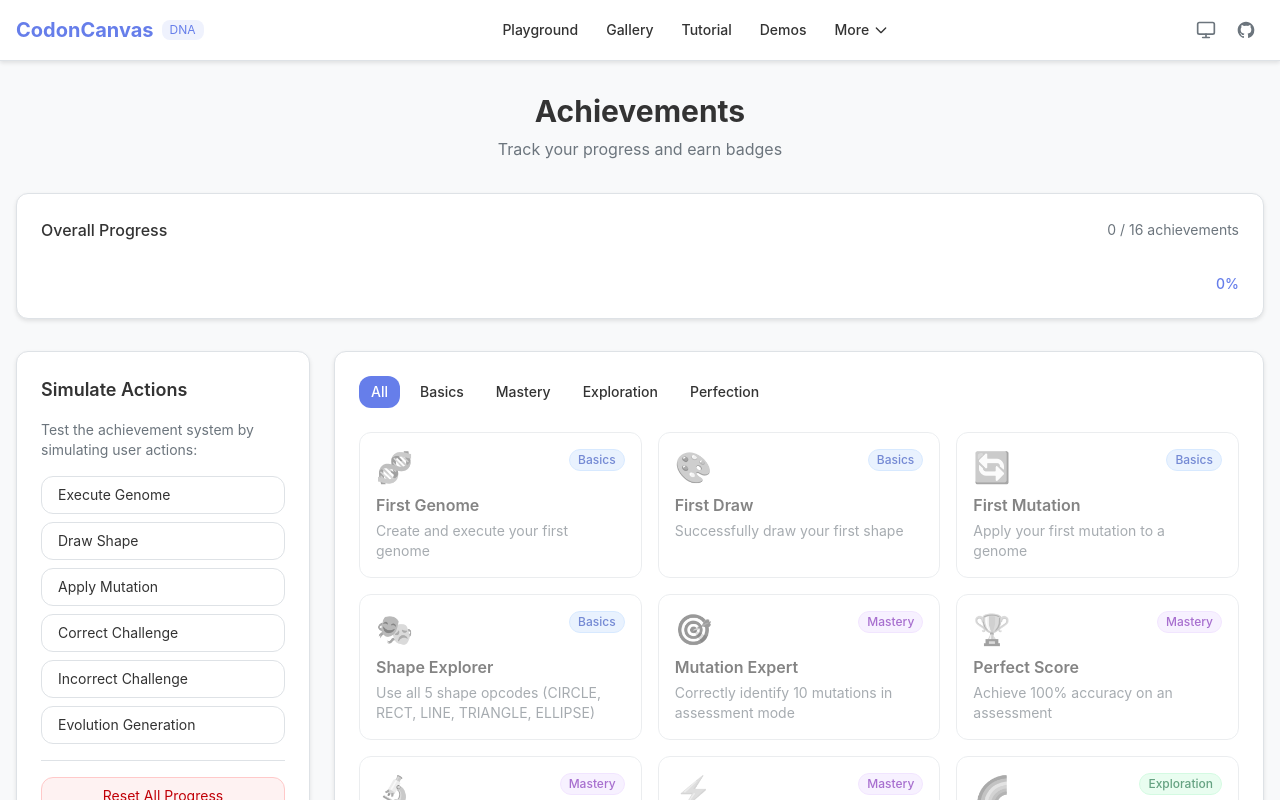
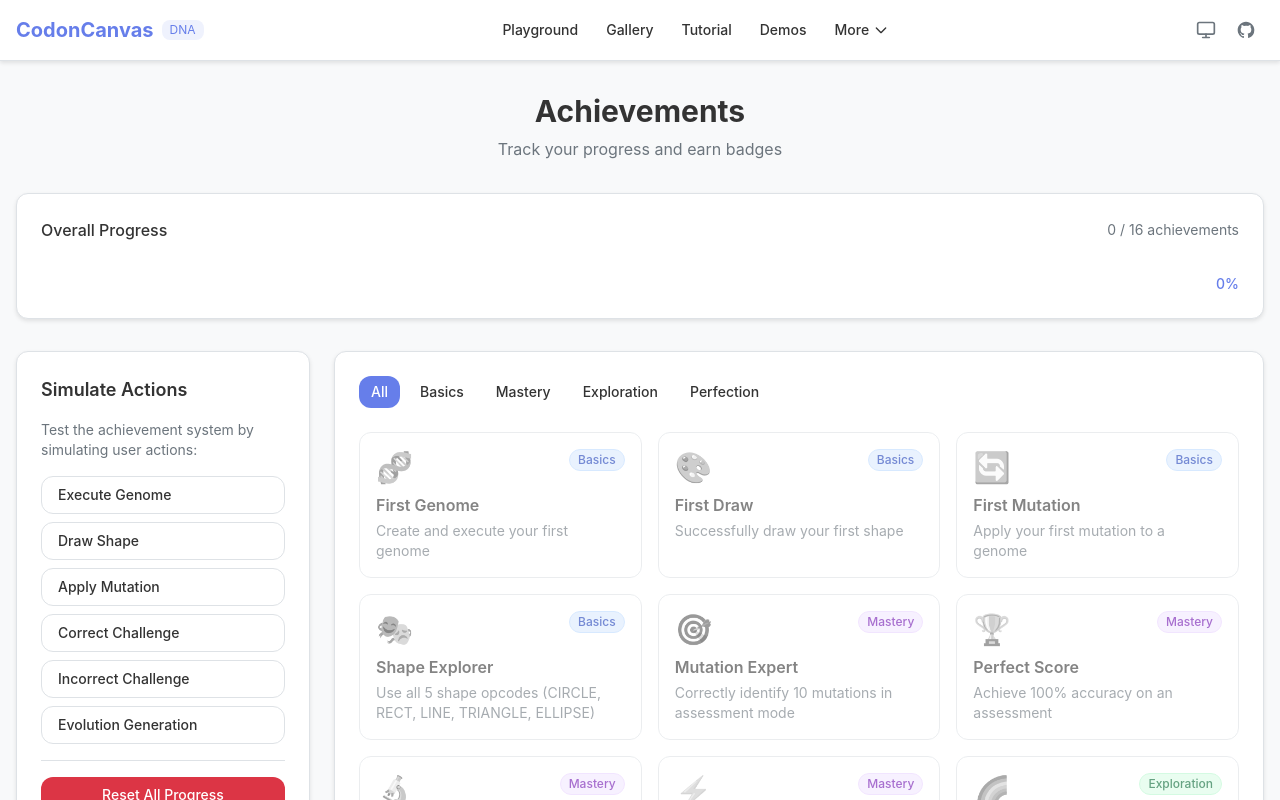
Before and after one commit to kjanat/codoncanvas, a React (Vite) app: page /demos/achievements in a window 1280 px wide. Shown: the top 800 px of the page. Built offline with nearby package versions, Linux system fonts and the light colour scheme.

Commit message:
refactor(AchievementsDemo): use shared Button, Card, PageContainer, PageHeader

```diff
--- a/src/pages/demos/AchievementsDemo.tsx
+++ b/src/pages/demos/AchievementsDemo.tsx
@@ -1,4 +1,8 @@
 import { useCallback, useEffect, useState } from "react";
+import { Button } from "@/components/Button";
+import { Card } from "@/components/Card";
+import { PageContainer } from "@/components/PageContainer";
+import { PageHeader } from "@/components/PageHeader";
 import {
   type Achievement,
   type AchievementCategory,
@@ -21,6 +25,15 @@ const CATEGORY_COLORS: Record<AchievementCategory, string> = {
   perfection: "bg-amber-100 text-amber-800 border-amber-200",
 };
 
+function StatCard({ label, value }: { label: string; value: number }) {
+  return (
+    <div className="rounded-lg bg-surface p-4 text-center">
+      <div className="text-2xl font-bold text-primary">{value}</div>
+      <div className="mt-1 text-xs text-text-muted">{label}</div>
+    </div>
+  );
+}
+
 export default function AchievementsDemo() {
   const [engine] = useState(() => new AchievementEngine());
   const [stats, setStats] = useState<PlayerStats>(() => engine.getStats());
@@ -40,7 +53,6 @@ export default function AchievementsDemo() {
     setUnlocked(engine.getUnlockedAchievements());
   }, [engine]);
 
-  // Check for new achievements after any action
   const checkNewAchievements = useCallback(
     (newlyUnlocked: Achievement[]) => {
       if (newlyUnlocked.length > 0) {
@@ -52,27 +64,23 @@ export default function AchievementsDemo() {
     [refreshState],
   );
 
-  // Simulate various actions
   const simulateGenomeExecution = () => {
     const opcodes = ["CIRCLE", "RECT", "COLOR", "LINE", "TRIANGLE"];
     const randomOpcodes = Array.from(
       { length: Math.floor(Math.random() * 5) + 1 },
       () => opcodes[Math.floor(Math.random() * opcodes.length)],
     );
-    const newAchievements = engine.trackGenomeExecuted(randomOpcodes);
-    checkNewAchievements(newAchievements);
+    checkNewAchievements(engine.trackGenomeExecuted(randomOpcodes));
   };
 
   const simulateShapeDraw = () => {
     const shapes = ["CIRCLE", "RECT", "LINE", "TRIANGLE", "ELLIPSE"];
     const shape = shapes[Math.floor(Math.random() * shapes.length)];
-    const newAchievements = engine.trackShapeDrawn(shape);
-    checkNewAchievements(newAchievements);
+    checkNewAchievements(engine.trackShapeDrawn(shape));
   };
 
   const simulateMutation = () => {
-    const newAchievements = engine.trackMutationApplied();
-    checkNewAchievements(newAchievements);
+    checkNewAchievements(engine.trackMutationApplied());
   };
 
   const simulateChallenge = (correct: boolean) => {
@@ -85,13 +93,11 @@ export default function AchievementsDemo() {
       "deletion",
     ];
     const type = types[Math.floor(Math.random() * types.length)];
-    const newAchievements = engine.trackChallengeCompleted(correct, type);
-    checkNewAchievements(newAchievements);
+    checkNewAchievements(engine.trackChallengeCompleted(correct, type));
   };
 
   const simulateEvolution = () => {
-    const newAchievements = engine.trackEvolutionGeneration();
-    checkNewAchievements(newAchievements);
+    checkNewAchievements(engine.trackEvolutionGeneration());
   };
 
   const resetProgress = () => {
@@ -99,7 +105,6 @@ export default function AchievementsDemo() {
     refreshState();
   };
 
-  // Initial load
   useEffect(() => {
     refreshState();
   }, [refreshState]);
@@ -115,7 +120,7 @@ export default function AchievementsDemo() {
   const progress = engine.getProgressPercentage();
 
   return (
-    <div className="mx-auto max-w-7xl px-4 py-8">
+    <PageContainer>
       {/* Achievement unlock notification */}
       {recentUnlock && (
         <div className="fixed right-4 top-4 z-50 animate-pulse rounded-lg border border-yellow-400 bg-yellow-50 p-4 shadow-lg">
@@ -131,13 +136,13 @@ export default function AchievementsDemo() {
         </div>
       )}
 
-      <div className="mb-8 text-center">
-        <h1 className="mb-2 text-3xl font-bold text-text">Achievements</h1>
-        <p className="text-text-muted">Track your progress and earn badges</p>
-      </div>
+      <PageHeader
+        subtitle="Track your progress and earn badges"
+        title="Achievements"
+      />
 
       {/* Progress bar */}
-      <div className="mb-8 rounded-xl border border-border bg-white p-6 shadow-sm">
+      <Card className="mb-8">
         <div className="mb-2 flex items-center justify-between">
           <span className="font-medium text-text">Overall Progress</span>
           <span className="text-sm text-text-muted">
@@ -153,11 +158,11 @@ export default function AchievementsDemo() {
         <div className="mt-2 text-right text-sm font-medium text-primary">
           {progress}%
         </div>
-      </div>
+      </Card>
 
       <div className="grid gap-6 lg:grid-cols-4">
         {/* Simulation controls */}
-        <div className="rounded-xl border border-border bg-white p-6 shadow-sm">
+        <Card>
           <h2 className="mb-4 text-lg font-semibold text-text">
             Simulate Actions
           </h2>
@@ -166,63 +171,65 @@ export default function AchievementsDemo() {
           </p>
 
           <div className="space-y-2">
-            <button
-              className="w-full rounded-lg border border-border px-4 py-2 text-left text-sm hover:bg-surface"
+            <Button
+              className="justify-start text-left"
+              fullWidth
               onClick={simulateGenomeExecution}
-              type="button"
+              variant="secondary"
             >
               Execute Genome
-            </button>
-            <button
-              className="w-full rounded-lg border border-border px-4 py-2 text-left text-sm hover:bg-surface"
+            </Button>
+            <Button
+              className="justify-start text-left"
+              fullWidth
               onClick={simulateShapeDraw}
-              type="button"
+              variant="secondary"
             >
               Draw Shape
-            </button>
-            <button
-              className="w-full rounded-lg border border-border px-4 py-2 text-left text-sm hover:bg-surface"
+            </Button>
+            <Button
+              className="justify-start text-left"
+              fullWidth
               onClick={simulateMutation}
-              type="button"
+              variant="secondary"
             >
               Apply Mutation
-            </button>
-            <button
-              className="w-full rounded-lg border border-border px-4 py-2 text-left text-sm hover:bg-surface"
+            </Button>
+            <Button
+              className="justify-start text-left"
+              fullWidth
               onClick={() => simulateChallenge(true)}
-              type="button"
+              variant="secondary"
             >
               Correct Challenge
-            </button>
-            <button
-              className="w-full rounded-lg border border-border px-4 py-2 text-left text-sm hover:bg-surface"
+            </Button>
+            <Button
+              className="justify-start text-left"
+              fullWidth
               onClick={() => simulateChallenge(false)}
-              type="button"
+              variant="secondary"
             >
               Incorrect Challenge
-            </button>
-            <button
-              className="w-full rounded-lg border border-border px-4 py-2 text-left text-sm hover:bg-surface"
+            </Button>
+            <Button
+              className="justify-start text-left"
+              fullWidth
               onClick={simulateEvolution}
-              type="button"
+              variant="secondary"
             >
               Evolution Generation
-            </button>
+            </Button>
           </div>
 
           <hr className="my-4 border-border" />
 
-          <button
-            className="w-full rounded-lg border border-red-200 bg-red-50 px-4 py-2 text-sm text-red-700 hover:bg-red-100"
-            onClick={resetProgress}
-            type="button"
-          >
+          <Button fullWidth onClick={resetProgress} variant="danger">
             Reset All Progress
-          </button>
-        </div>
+          </Button>
+        </Card>
 
         {/* Achievements grid */}
-        <div className="lg:col-span-3 rounded-xl border border-border bg-white p-6 shadow-sm">
+        <Card className="lg:col-span-3">
           {/* Category filter */}
           <div className="mb-6 flex flex-wrap gap-2">
             <button
@@ -303,11 +310,11 @@ export default function AchievementsDemo() {
               );
             })}
           </div>
-        </div>
+        </Card>
       </div>
 
       {/* Stats panel */}
-      <div className="mt-8 rounded-xl border border-border bg-white p-6 shadow-sm">
+      <Card className="mt-8">
         <h2 className="mb-4 text-lg font-semibold text-text">Your Stats</h2>
         <div className="grid gap-4 sm:grid-cols-3 lg:grid-cols-6">
           <StatCard label="Genomes Executed" value={stats.genomesExecuted} />
@@ -320,16 +327,7 @@ export default function AchievementsDemo() {
           <StatCard label="Perfect Scores" value={stats.perfectScores} />
           <StatCard label="Evolution Gens" value={stats.evolutionGenerations} />
         </div>
-      </div>
-    </div>
+      </Card>
+    </PageContainer>
   );
 }
-
-function StatCard({ label, value }: { label: string; value: number }) {
-  return (
-    <div className="rounded-lg bg-surface p-4 text-center">
-      <div className="text-2xl font-bold text-primary">{value}</div>
-      <div className="mt-1 text-xs text-text-muted">{label}</div>
-    </div>
-  );
-}
```
